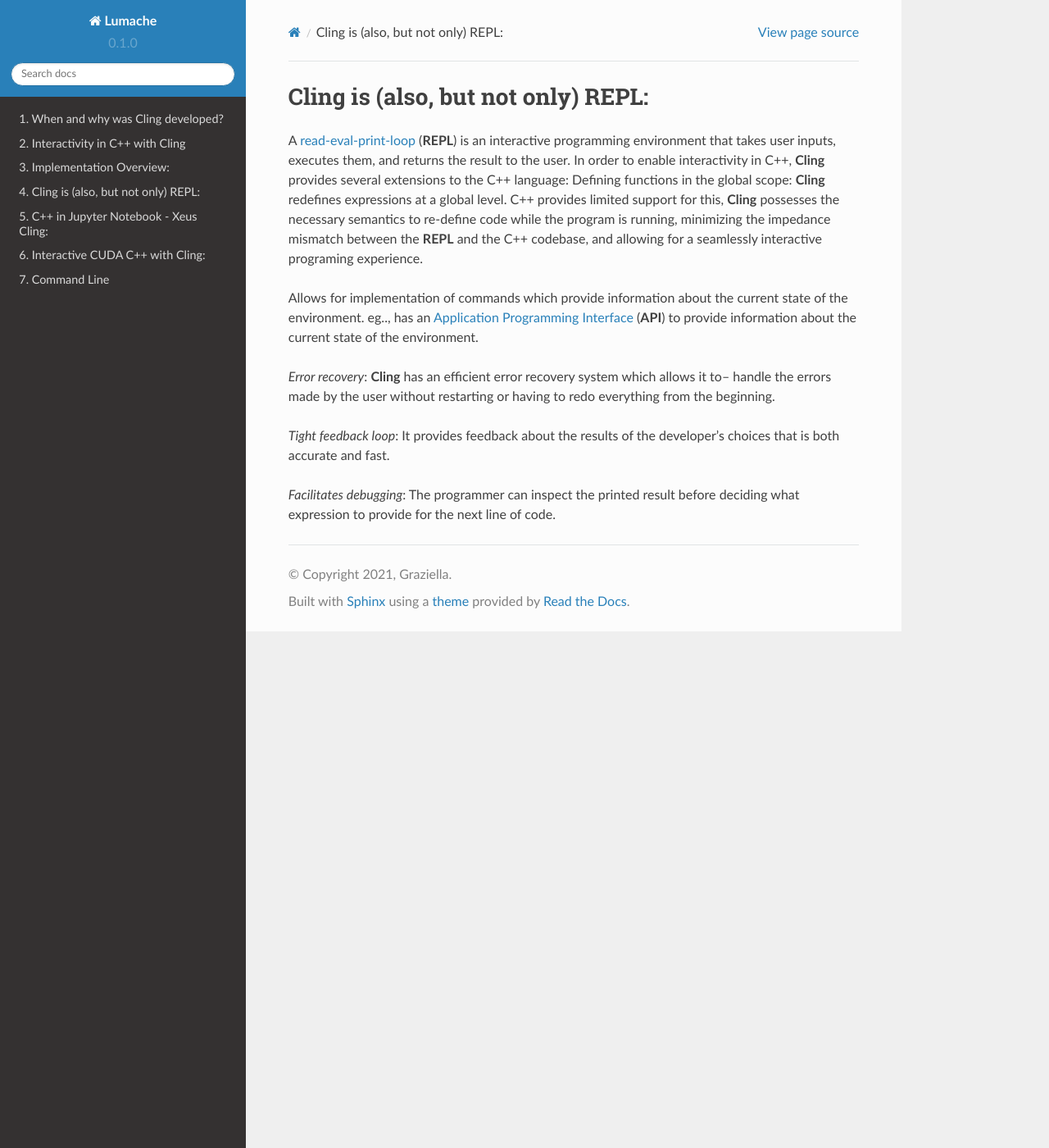
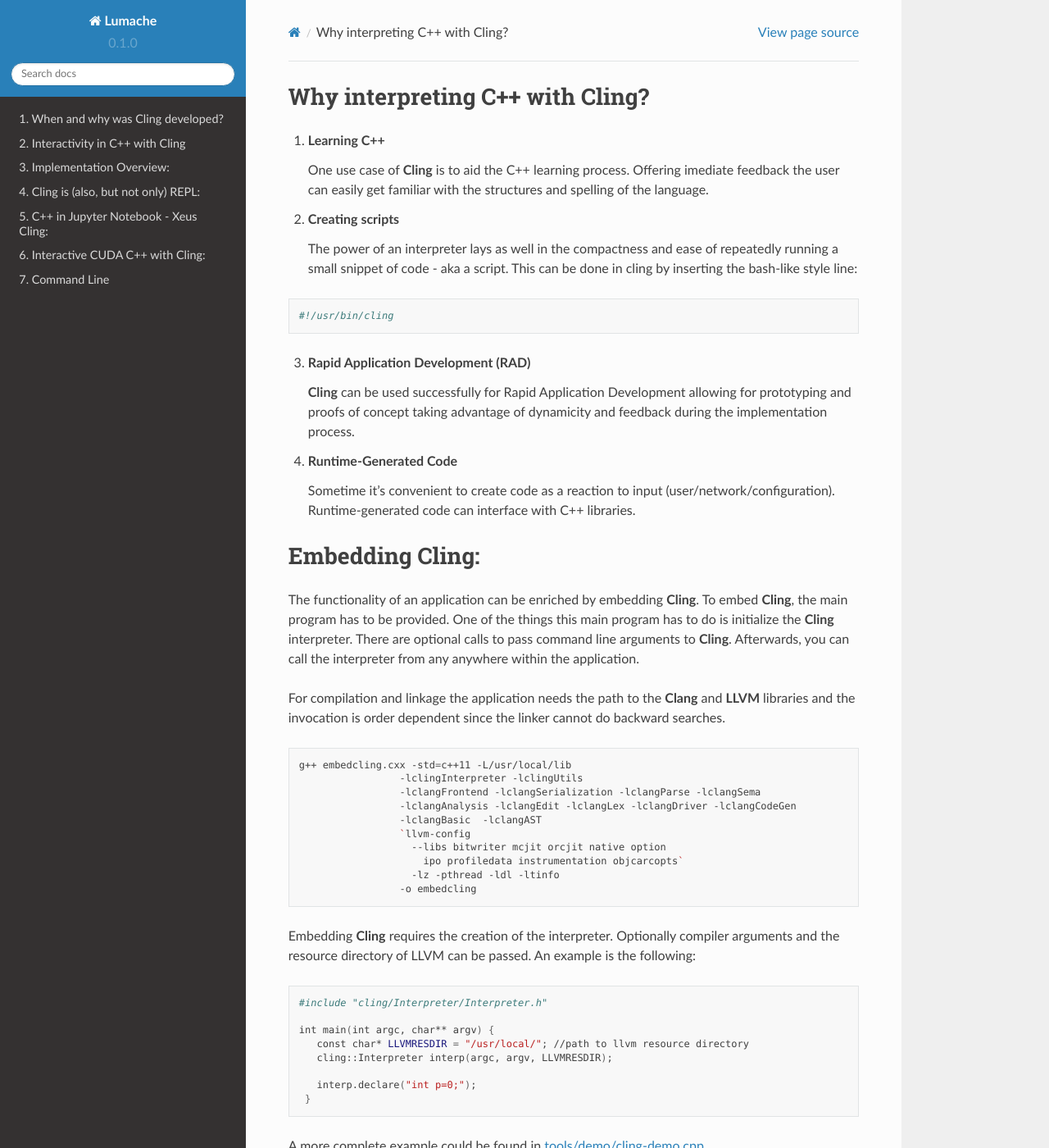
Before and after one commit to sarabellei/rtd_tutorial, a Sphinx documentation site: the page built from docs/source/why_interpreting.rst, in a window 1280 px wide and 1400 px high. Shown: the whole window at 82% size. Built offline with Sphinx 7.4.7 and the Read the Docs theme 2.0.0, drawn with Linux system fonts in a browser that asks for light colours; some of the changed text lies outside the part shown.

Commit message:
Update why_interpreting.rst
I copied here the following page: https://rawgit.com/root-project/cling/master/www/index.html

```diff
--- a/docs/source/why_interpreting.rst
+++ b/docs/source/why_interpreting.rst
@@ -1,12 +1,58 @@
-Cling is (also, but not only) REPL:
+Why interpreting C++ with Cling?
 -----------------------------------
-A `read-eval-print-loop <https://en.wikipedia.org/wiki/Read%E2%80%93eval%E2%80%93print_loop>`_ (**REPL**) is an interactive programming environment that takes user inputs, executes them, and returns the result to the user. In order to enable interactivity in C++, **Cling** provides several extensions to the C++ language:
-Defining functions in the global scope: **Cling** redefines expressions at a global level. C++ provides limited support for this, **Cling** possesses the necessary semantics to re-define code while the program is running, minimizing the impedance mismatch between the **REPL** and the C++ codebase, and allowing for a seamlessly interactive programing experience.
 
-Allows for implementation of commands which provide information about the current state of the environment. eg.., has an `Application Programming Interface <https://en.wikipedia.org/wiki/API>`_ (**API**) to provide information about the current state of the environment.
+1. **Learning C++**
 
-*Error recovery*: **Cling** has an efficient error recovery system which allows it to–  handle the errors made by the user without restarting or having to redo everything from the beginning.
+   One use case of **Cling** is to aid the C++ learning process. Offering imediate feedback the user can easily get familiar with the structures and spelling of the language.
 
-*Tight feedback loop*: It provides feedback about the results of the developer’s choices that is both accurate and fast.
+2. **Creating scripts**
 
-*Facilitates debugging*: The programmer can inspect the printed result before deciding what expression to provide for the next line of code.
+   The power of an interpreter lays as well in the compactness and ease of repeatedly running a small snippet of code - aka a script. This can be done in cling by inserting the bash-like style line:
+
+.. code:: bash
+
+   #!/usr/bin/cling
+
+3. **Rapid Application Development (RAD)**
+
+   **Cling** can be used successfully for Rapid Application Development allowing for prototyping and proofs of concept taking advantage of dynamicity and feedback during the implementation process.
+
+4. **Runtime-Generated Code**
+
+   Sometime it's convenient to create code as a reaction to input (user/network/configuration). Runtime-generated code can interface with C++ libraries.
+
+
+Embedding Cling:
+-----------------------------------
+
+The functionality of an application can be enriched by embedding **Cling**. To embed **Cling**, the main program has to be provided. One of the things this main program has to do is initialize the **Cling** interpreter. There are optional calls to pass command line arguments to **Cling**. Afterwards, you can call the interpreter from any anywhere within the application.
+
+For compilation and linkage the application needs the path to the **Clang** and **LLVM** libraries and the invocation is order dependent since the linker cannot do backward searches.
+
+.. code:: bash
+
+   g++ embedcling.cxx -std=c++11 -L/usr/local/lib
+                    -lclingInterpreter -lclingUtils
+                    -lclangFrontend -lclangSerialization -lclangParse -lclangSema
+                    -lclangAnalysis -lclangEdit -lclangLex -lclangDriver -lclangCodeGen
+                    -lclangBasic  -lclangAST
+                    `llvm-config
+                      --libs bitwriter mcjit orcjit native option
+                        ipo profiledata instrumentation objcarcopts`
+                      -lz -pthread -ldl -ltinfo
+                    -o embedcling
+
+Embedding **Cling** requires the creation of the interpreter. Optionally compiler arguments and the resource directory of LLVM can be passed. An example is the following:
+
+.. code:: bash
+
+   #include "cling/Interpreter/Interpreter.h"
+
+   int main(int argc, char** argv) {
+      const char* LLVMRESDIR = "/usr/local/"; //path to llvm resource directory
+      cling::Interpreter interp(argc, argv, LLVMRESDIR);
+
+      interp.declare("int p=0;");
+    }
+
+A more complete example could be found in `<tools/demo/cling-demo.cpp>`_.
```
